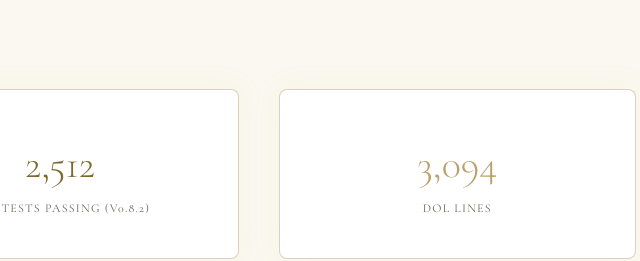
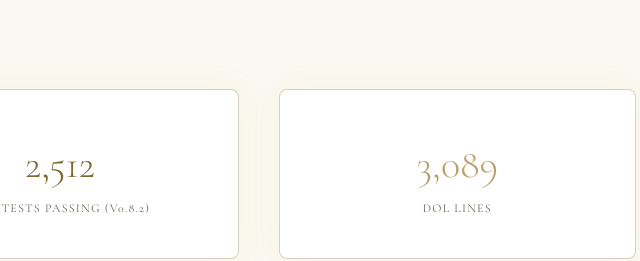
Before and after one commit to univrs/univrs.io, a plain HTML site: page roadmap.html in a window 1280 px wide. Shown: the part 6680-6941 px from the top of the page, 580-1220 px from the left. Drawn offline with nearby package versions, Linux system fonts and the light colour scheme.

Commit message:
docs: correct ENR DOL line total to 3,089
Actual line counts of univrs/enr dol/*.dol on main are 528/404/524/520/463/650
(3,089), not 529/405/525/521/463/651 (3,094).

```diff
--- a/roadmap.html
+++ b/roadmap.html
@@ -1128,7 +1128,7 @@
         <div style="font-size: 0.75rem; color: var(--text-secondary); text-transform: uppercase; letter-spacing: 0.1em;">DOL Tests Passing (v0.8.2)</div>
       </div>
       <div class="card" style="text-align: center;">
-        <div style="font-size: 2.5rem; font-weight: 300; color: var(--glow-gold);">3,094</div>
+        <div style="font-size: 2.5rem; font-weight: 300; color: var(--glow-gold);">3,089</div>
         <div style="font-size: 0.75rem; color: var(--text-secondary); text-transform: uppercase; letter-spacing: 0.1em;">DOL Lines</div>
       </div>
     </div>
```
Also changed, not shown: 3 other files.
